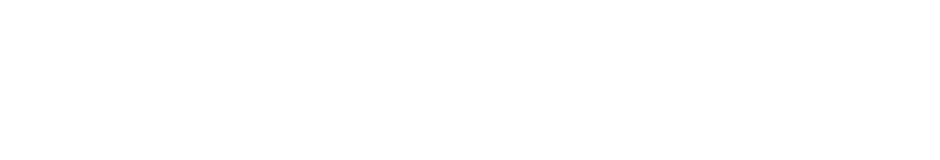
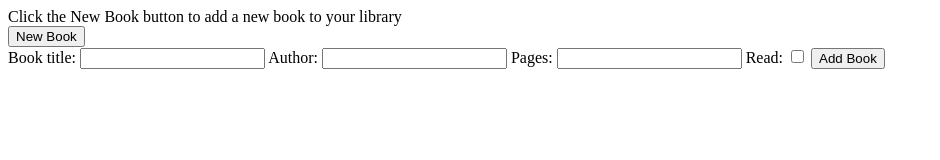
Before and after one commit to adrians90/library2024, a plain HTML site: page index.html in a window 1280 px wide. Shown: the whole page, without its empty margins (0-940 px from the left). Drawn offline with Linux system fonts and the light colour scheme.

Commit message:
added a navbar, add book btn, a form that takes info about the book as input and book cards that pop up once add book is clicked

```diff
--- a/index.html
+++ b/index.html
@@ -8,6 +8,27 @@
     <title>Library</title>
 </head>
 <body>
-
+    <div class="library-container">
+        <nav class="navbar">
+            <div class="intro">Click the New Book button to add a new book to your library</div>
+            <div class="new-book-btn">
+                <button>New Book</button>
+            </div>
+        </nav>
+    </div>
+    <div class="form-container">
+        <form action="#" class="new-book-form">
+            <label for="title">Book title:</label>
+            <input type="text" name="title" id="title">
+            <label for="author">Author:</label>
+            <input type="text" name="author" id="author">
+            <label for="pages">Pages:</label>
+            <input type="number" name="pages" id="pages">
+            <label for="read">Read:</label>
+            <input type="checkbox" name="read" id="read">
+            <input type="submit" value="Add Book" class="submit-btn">
+        </form>
+    </div>
+    <div class="library"></div>
 </body>
 </html>
```
